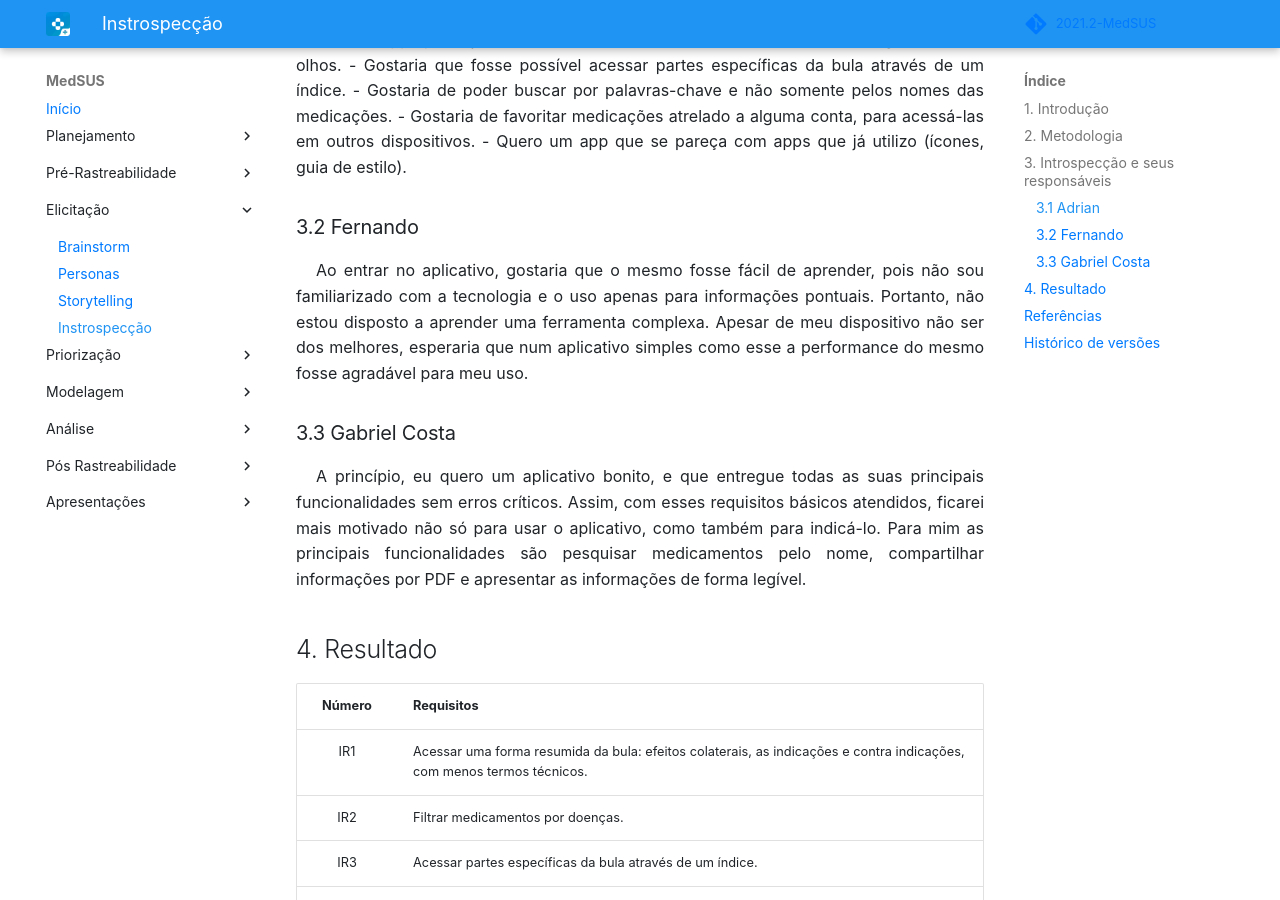
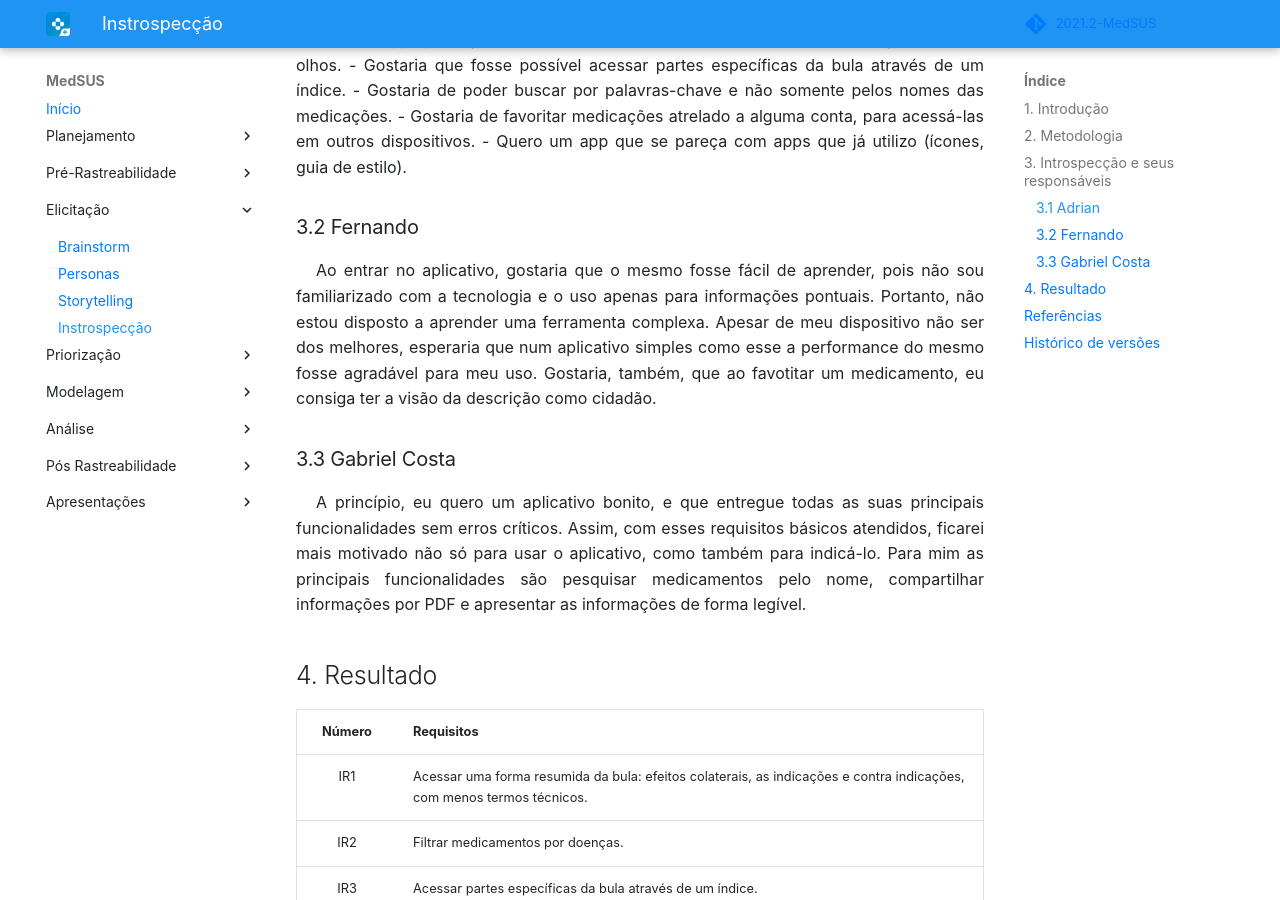
Before and after one commit to Requisitos-de-Software/2021.2-MedSUS, an MkDocs documentation site: the page built from docs/elicitation/introspective.md, in a window 1280 px wide and 900 px high, scrolled down 800 px. Built offline with MkDocs 1.6.1 and Material for MkDocs 9.7.7, drawn with Linux system fonts in a browser that asks for light colours; some web fonts are replaced; comment, search, counter and statistics services are not loaded; part of the change alters nothing that is shown; some of the changed text lies outside the part shown.

Commit message:
New requirement

```diff
--- a/docs/elicitation/introspective.md
+++ b/docs/elicitation/introspective.md
@@ -34,6 +34,8 @@ Com a busca como principal ferramenta, gostaria que, ao entrar no app, já estiv
 ### 3.2 Fernando
 <p style="text-indent: 20px; text-align: justify">
 Ao entrar no aplicativo, gostaria que o mesmo fosse fácil de aprender, pois não sou familiarizado com a tecnologia e o uso apenas para informações pontuais. Portanto, não estou disposto a aprender uma ferramenta complexa. Apesar de meu dispositivo não ser dos melhores, esperaria que num aplicativo simples como esse a performance do mesmo fosse agradável para meu uso.
+
+Gostaria, também, que ao favotitar um medicamento, eu consiga ter a visão da descrição como cidadão.
 </p>
 
 ### 3.3 Gabriel Costa
@@ -72,4 +74,5 @@ Legenda: Introspection Requirement (IR)
 | :----: | :------: | :--------------------: | :---------: | :--------: |
 | 0.0.1  | 20/02/22 |  Criação do documento  |  Fernando   | João Durso |
 | 0.0.2  | 09/03/22 | Correção de indentação |  Thalisson  | João Durso |
-| 0.0.2  | 09/03/22 |    Correção textual    | João Durso  | Thalisson  |
+| 0.0.3  | 09/03/22 |    Correção textual    | João Durso  | Thalisson  |
+| 0.0.4  | 21/04/22 |    Novo requisito      |  Fernando   | João Durso |
```
